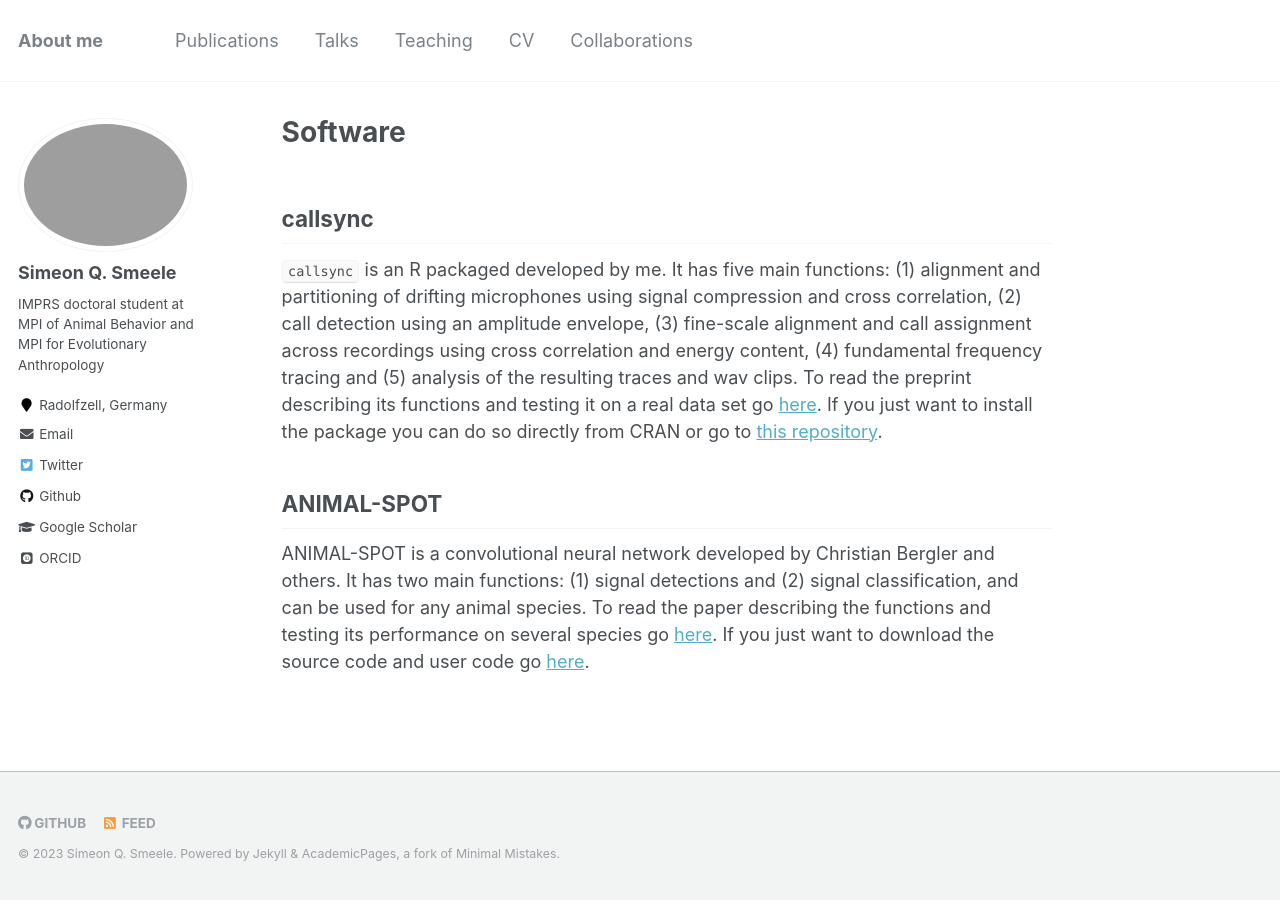
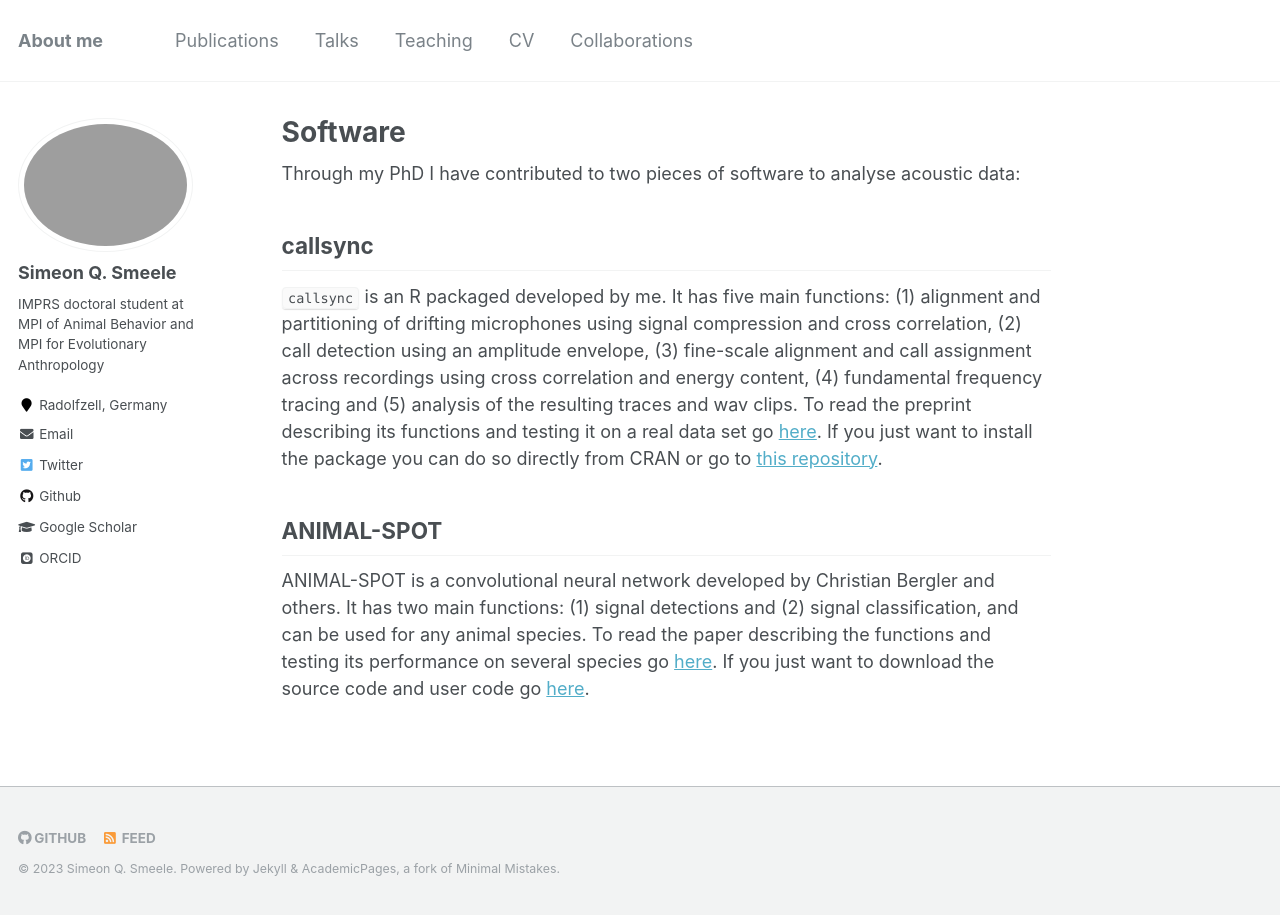
Before and after one commit to simeonqs/simeonqs.github.io, a Jekyll site: the page built from _pages/software.md, in a window 1280 px wide. Built offline with Jekyll 4.4.1, drawn with Linux system fonts in a browser that asks for light colours; some web fonts are replaced.

Commit message:
Minor edits to software.md.

```diff
--- a/_pages/software.md
+++ b/_pages/software.md
@@ -7,6 +7,8 @@ author_profile: true
 
 {% include base_path %}
 
+Through my PhD I have contributed to two pieces of software to analyse acoustic data:
+
 ## callsync
 
 `callsync` is an R packaged developed by me. It has five main functions: (1) alignment and partitioning of drifting microphones using signal compression and cross correlation, (2) call detection using an amplitude envelope, (3) fine-scale alignment and call assignment across recordings using cross correlation and energy content, (4) fundamental frequency tracing and (5) analysis of the resulting traces and wav clips. To read the preprint describing its functions and testing it on a real data set go [here](https://www.biorxiv.org/content/10.1101/2023.02.07.527470v1). If you just want to install the package you can do so directly from CRAN or go to [this repository](https://github.com/simeonqs/callsync).
```
